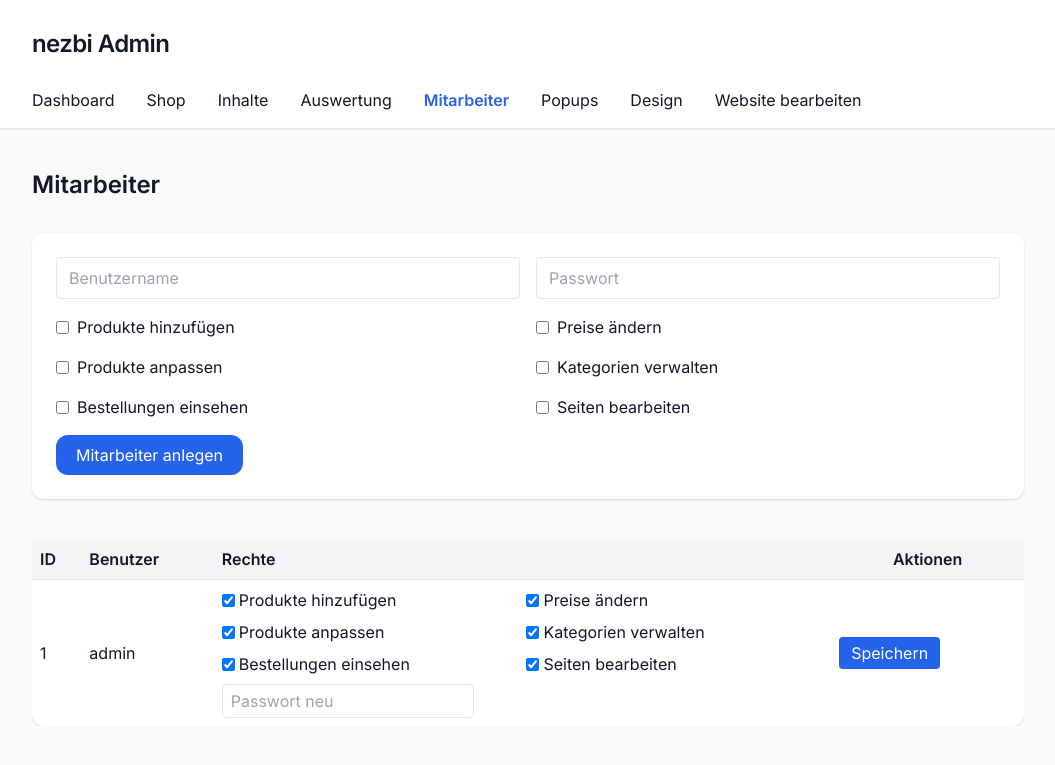
After one commit to txm296/website-chatgptshop, a PHP site: page /admin/mitarbeiter.php in a window 1280 px wide. The commit adds this page. Shown: the top 765 px of the page, without its empty margins (112-1167 px from the left). Run offline with PHP 8.4, Linux system fonts and the light colour scheme; a user stored in the database is signed in; data comes from the database, SQL or seed files in the repository; tables that the repository leaves empty hold one stand-in row (values such as "Sample post"); some libraries are stand-ins or nearby versions.

Commit message:
Add employee management with permissions

```diff
--- /dev/null
+++ b/admin/mitarbeiter.php
@@ -0,0 +1,142 @@
+<?php
+session_start();
+if (!isset($_SESSION['admin'])) {
+    header('Location: ../login.php');
+    exit;
+}
+require '../inc/db.php';
+require '../inc/admin_header.php';
+// ensure rechte column exists (for older db)
+try { $pdo->query("SELECT rechte FROM admins LIMIT 1"); }
+catch (PDOException $e) { $pdo->exec("ALTER TABLE admins ADD COLUMN rechte TEXT"); }
+
+// define available rights
+$allRights = [
+    'add_products' => 'Produkte hinzufügen',
+    'edit_prices' => 'Preise ändern',
+    'edit_products' => 'Produkte anpassen',
+    'manage_categories' => 'Kategorien verwalten',
+    'manage_orders' => 'Bestellungen einsehen',
+    'edit_pages' => 'Seiten bearbeiten'
+];
+
+if ($_SERVER['REQUEST_METHOD'] === 'POST') {
+    $action = $_POST['action'] ?? 'add';
+    $rechte = isset($_POST['rechte']) && is_array($_POST['rechte']) ? implode(',', $_POST['rechte']) : '';
+    if ($action === 'add') {
+        $stmt = $pdo->prepare("INSERT INTO admins (username, passwort, rechte) VALUES (?,?,?)");
+        $stmt->execute([
+            $_POST['username'] ?? '',
+            password_hash($_POST['passwort'] ?? '', PASSWORD_DEFAULT),
+            $rechte
+        ]);
+    } elseif ($action === 'update' && isset($_POST['id'])) {
+        $id = intval($_POST['id']);
+        if (!empty($_POST['passwort'])) {
+            $stmt = $pdo->prepare("UPDATE admins SET passwort=?, rechte=? WHERE id=?");
+            $stmt->execute([
+                password_hash($_POST['passwort'], PASSWORD_DEFAULT),
+                $rechte,
+                $id
+            ]);
+        } else {
+            $stmt = $pdo->prepare("UPDATE admins SET rechte=? WHERE id=?");
+            $stmt->execute([$rechte, $id]);
+        }
+        // Wenn eigener Account bearbeitet wurde, Session updaten
+        if ($id === intval($_SESSION['admin'])) {
+            $_SESSION['rechte'] = $rechte ? explode(',', $rechte) : [];
+        }
+    } elseif ($action === 'delete' && isset($_POST['id'])) {
+        $id = intval($_POST['id']);
+        if ($id !== intval($_SESSION['admin'])) {
+            $pdo->prepare("DELETE FROM admins WHERE id=?")->execute([$id]);
+        }
+    }
+}
+
+$admins = $pdo->query("SELECT * FROM admins ORDER BY id")->fetchAll(PDO::FETCH_ASSOC);
+?>
+<!DOCTYPE html>
+<html lang="de">
+<head>
+    <meta charset="UTF-8">
+    <title>Mitarbeiter verwalten – nezbi Admin</title>
+    <meta name="viewport" content="width=device-width, initial-scale=1">
+    <script src="https://cdn.tailwindcss.com"></script>
+    <script>
+      tailwind.config = {
+        theme: {
+          fontFamily: {
+            sans: ['Inter', 'system-ui', 'sans-serif'],
+          }
+        }
+      }
+    </script>
+    <link href="https://fonts.googleapis.com/css?family=Inter:400,600&display=swap" rel="stylesheet">
+    <style>body { font-family: 'Inter', sans-serif; }</style>
+</head>
+<body class="bg-gray-50 text-gray-900">
+    <?php admin_header('mitarbeiter'); ?>
+    <main class="max-w-5xl mx-auto px-4 py-10">
+        <h1 class="text-2xl font-bold mb-8">Mitarbeiter</h1>
+        <form method="post" class="bg-white shadow rounded-xl p-6 mb-10">
+            <input type="hidden" name="action" value="add">
+            <div class="grid grid-cols-1 md:grid-cols-2 gap-4">
+                <input name="username" class="border px-3 py-2 rounded" placeholder="Benutzername" required>
+                <input name="passwort" type="password" class="border px-3 py-2 rounded" placeholder="Passwort" required>
+            </div>
+            <div class="grid grid-cols-1 md:grid-cols-2 gap-4 mt-4">
+                <?php foreach ($allRights as $key => $label): ?>
+                    <label class="flex items-center gap-2"><input type="checkbox" name="rechte[]" value="<?= $key ?>"> <?= $label ?></label>
+                <?php endforeach; ?>
+            </div>
+            <button class="mt-4 px-5 py-2 rounded-xl bg-blue-600 text-white">Mitarbeiter anlegen</button>
+        </form>
+        <div class="overflow-x-auto">
+        <table class="w-full bg-white shadow rounded-xl min-w-max">
+            <thead class="bg-gray-100">
+                <tr>
+                    <th class="p-2 text-left">ID</th>
+                    <th class="p-2 text-left">Benutzer</th>
+                    <th class="p-2 text-left">Rechte</th>
+                    <th class="p-2">Aktionen</th>
+                </tr>
+            </thead>
+            <tbody>
+                <?php foreach ($admins as $a): $rights = $a['rechte'] ? explode(',', $a['rechte']) : []; ?>
+                <form id="u<?= $a['id'] ?>" method="post"></form>
+                <tr class="border-t">
+                    <td class="p-2"><?= $a['id'] ?></td>
+                    <td class="p-2"><?= htmlspecialchars($a['username']) ?></td>
+                    <td class="p-2">
+                        <div class="grid grid-cols-1 md:grid-cols-2 gap-2">
+                        <?php foreach ($allRights as $key => $label): ?>
+                            <label class="flex items-center gap-1">
+                                <input form="u<?= $a['id'] ?>" type="checkbox" name="rechte[]" value="<?= $key ?>" <?= in_array($key, $rights) ? 'checked' : '' ?>>
+                                <span><?= $label ?></span>
+                            </label>
+                        <?php endforeach; ?>
+                        </div>
+                        <input form="u<?= $a['id'] ?>" type="password" name="passwort" placeholder="Passwort neu" class="border px-2 py-1 rounded mt-2">
+                        <input form="u<?= $a['id'] ?>" type="hidden" name="action" value="update">
+                        <input form="u<?= $a['id'] ?>" type="hidden" name="id" value="<?= $a['id'] ?>">
+                    </td>
+                    <td class="p-2">
+                        <button form="u<?= $a['id'] ?>" class="px-3 py-1 bg-blue-600 text-white rounded mr-2">Speichern</button>
+                        <?php if ($a['id'] != $_SESSION['admin']): ?>
+                        <form method="post" onsubmit="return confirm('Account wirklich löschen?')" class="inline">
+                            <input type="hidden" name="action" value="delete">
+                            <input type="hidden" name="id" value="<?= $a['id'] ?>">
+                            <button class="px-3 py-1 bg-red-600 text-white rounded">Löschen</button>
+                        </form>
+                        <?php endif; ?>
+                    </td>
+                </tr>
+                <?php endforeach; ?>
+            </tbody>
+        </table>
+        </div>
+    </main>
+</body>
+</html>
--- a/admin/produkte.php
+++ b/admin/produkte.php
@@ -2,6 +2,11 @@
 session_start();
 if (!isset($_SESSION['admin'])) {
     header('Location: ../login.php');
+    exit;
+}
+$rights = $_SESSION['rechte'] ?? [];
+if (!in_array('add_products', $rights) && !in_array('edit_products', $rights) && !in_array('edit_prices', $rights)) {
+    echo '<p class="p-4">Keine Berechtigung.</p>';
     exit;
 }
 require '../inc/db.php';
--- a/inc/admin_header.php
+++ b/inc/admin_header.php
@@ -40,6 +40,7 @@ function admin_header(string $active = '') {
                 <a href="insights.php" class="block <?php echo $active==='insights'?'font-bold text-blue-600':'hover:text-blue-600'; ?>">Insights</a>
             </div>
         </details>
+        <a href="mitarbeiter.php" class="<?php echo $active==='mitarbeiter'?'font-bold text-blue-600':'hover:text-blue-600'; ?>">Mitarbeiter</a>
         <a href="popup_builder.php" class="md:ml-auto <?php echo $active==='popups'?'font-bold text-blue-600':'hover:text-blue-600'; ?>">Popups</a>
         <a href="design.php" class="<?php echo $active==='design'?'font-bold text-blue-600':'hover:text-blue-600'; ?>">Design</a>
         <a href="customize.php" class="<?php echo $active==='customize'?'font-bold text-blue-600':'hover:text-blue-600'; ?>">Website bearbeiten</a>
--- a/inc/db.php
+++ b/inc/db.php
@@ -101,3 +101,6 @@ try {
         $pdo->exec("CREATE TABLE IF NOT EXISTS builder_templates (id INT AUTO_INCREMENT PRIMARY KEY, name VARCHAR(200), html TEXT)");
     }
 }
+
+// Spalte fuer Mitarbeiterrechte nachruesten
+ensureColumn($pdo, 'admins', 'rechte', 'TEXT');
--- a/login.php
+++ b/login.php
@@ -10,6 +10,7 @@ if ($_SERVER['REQUEST_METHOD'] === 'POST') {
     $admin = $stmt->fetch();
     if ($admin && password_verify($_POST['passwort'], $admin['passwort'])) {
         $_SESSION['admin'] = $admin['id'];
+        $_SESSION['rechte'] = $admin['rechte'] ? explode(',', $admin['rechte']) : [];
         header('Location: admin/dashboard.php'); exit;
     } else {
         $error = "Login fehlgeschlagen.";
--- a/sql/setup.sql
+++ b/sql/setup.sql
@@ -25,7 +25,8 @@ CREATE TABLE produkte (
 CREATE TABLE admins (
     id INT PRIMARY KEY AUTO_INCREMENT,
     username VARCHAR(50) NOT NULL,
-    passwort VARCHAR(255) NOT NULL
+    passwort VARCHAR(255) NOT NULL,
+    rechte TEXT
 );
 
 CREATE TABLE bestellungen (
@@ -44,7 +45,7 @@ CREATE TABLE rabattcodes (
 );
 
 -- Beispieladmin, Passwort ist "nezbi" (bitte nach dem Login ändern!)
-INSERT INTO admins (username, passwort) VALUES ('admin', '$2y$10$2m.bMtqb4s3jLS.7BgUVleppmSDZ6Dqf1hnbdWdPNs1naaQgGo0Sy');
+INSERT INTO admins (username, passwort, rechte) VALUES ('admin', '$2y$10$2m.bMtqb4s3jLS.7BgUVleppmSDZ6Dqf1hnbdWdPNs1naaQgGo0Sy', 'add_products,edit_prices,edit_products,manage_categories,manage_orders,edit_pages');
 
 CREATE TABLE pages (
     id INT PRIMARY KEY AUTO_INCREMENT,
--- a/sql/setup_sqlite.sql
+++ b/sql/setup_sqlite.sql
@@ -23,7 +23,8 @@ CREATE TABLE produkte (
 CREATE TABLE admins (
     id INTEGER PRIMARY KEY AUTOINCREMENT,
     username TEXT NOT NULL,
-    passwort TEXT NOT NULL
+    passwort TEXT NOT NULL,
+    rechte TEXT
 );
 
 CREATE TABLE bestellungen (
@@ -42,7 +43,7 @@ CREATE TABLE rabattcodes (
 );
 
 -- Beispieladmin, Passwort ist "nezbi" (bitte nach dem Login ändern!)
-INSERT INTO admins (username, passwort) VALUES ('admin', '$2y$10$2m.bMtqb4s3jLS.7BgUVleppmSDZ6Dqf1hnbdWdPNs1naaQgGo0Sy');
+INSERT INTO admins (username, passwort, rechte) VALUES ('admin', '$2y$10$2m.bMtqb4s3jLS.7BgUVleppmSDZ6Dqf1hnbdWdPNs1naaQgGo0Sy', 'add_products,edit_prices,edit_products,manage_categories,manage_orders,edit_pages');
 
 CREATE TABLE pages (
     id INTEGER PRIMARY KEY AUTOINCREMENT,
```
